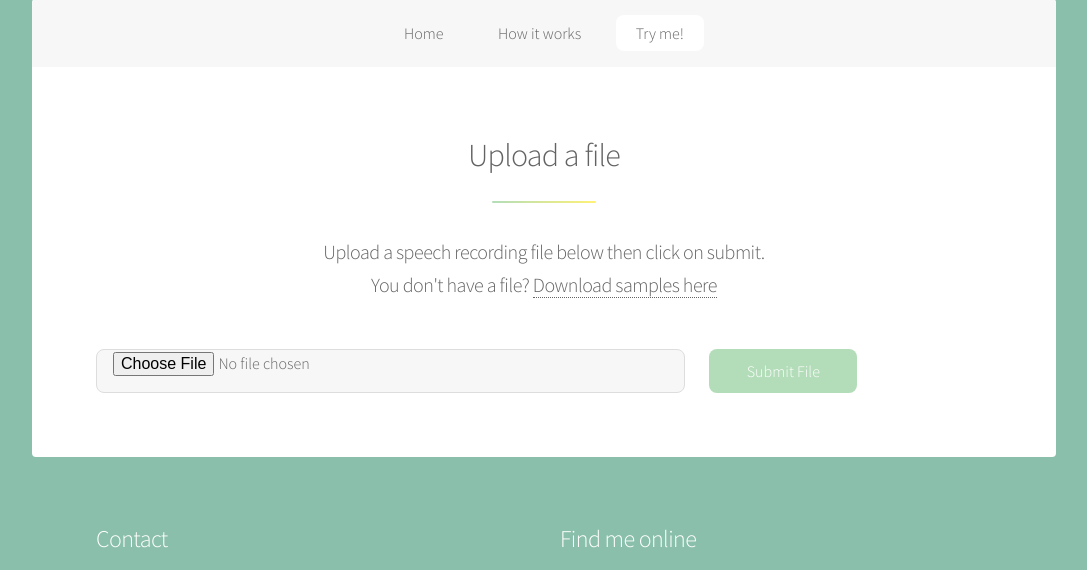
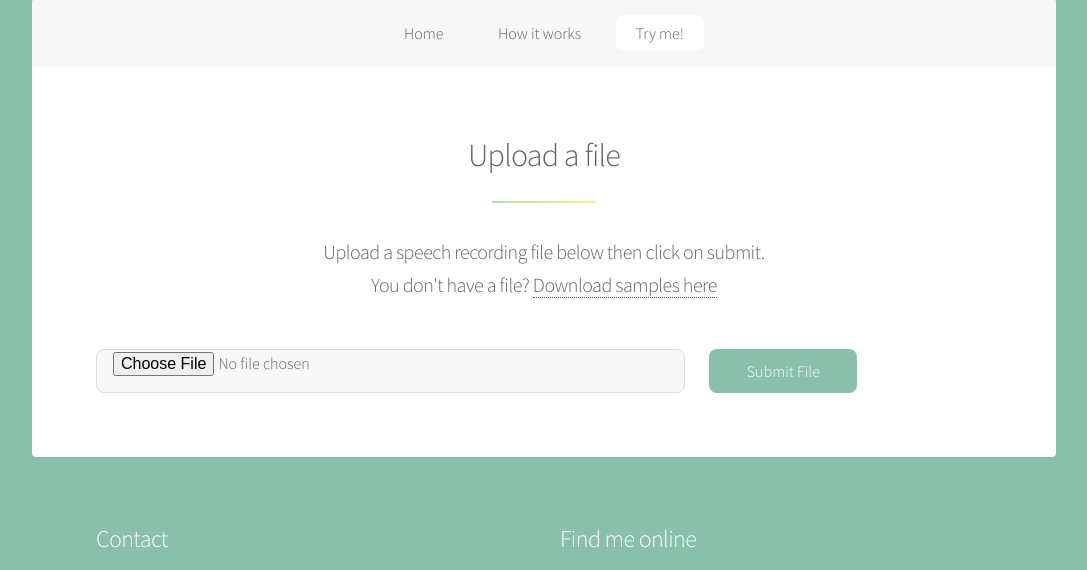
Before and after one commit to sihamH/thrive-webapp, a Flask app: page /upload in a window 1280 px wide. Shown: the part 369-939 px from the top of the page, without its empty margins (96-1183 px from the left). Run offline with Flask 2, Linux system fonts and the light colour scheme.

Commit message:
button color changed

```diff
--- a/static/css/main.css
+++ b/static/css/main.css
@@ -101,7 +101,7 @@
 	}
 
 	body {
-		background-color: #b3ddb9;
+		background-color: #8abfab;
 		/*background-image: url("images/overlay.png"), -moz-linear-gradient(45deg, #b3ddb9 15%, #b3ddb9 85%);
 		background-image: url("images/overlay.png"), -webkit-linear-gradient(45deg, #b3ddb9 15%, #b3ddb9 85%);
 		background-image: url("images/overlay.png"), -ms-linear-gradient(45deg, #b3ddb9 15%, #b3ddb9 85%);
@@ -3397,7 +3397,7 @@
 			#main input[type="button"].primary,
 			#main button.primary,
 			#main .button.primary {
-				background-color: #b3ddb9;
+				background-color: #8abfab;
 				color: #ffffff !important;
 				box-shadow: none;
 			}
```
